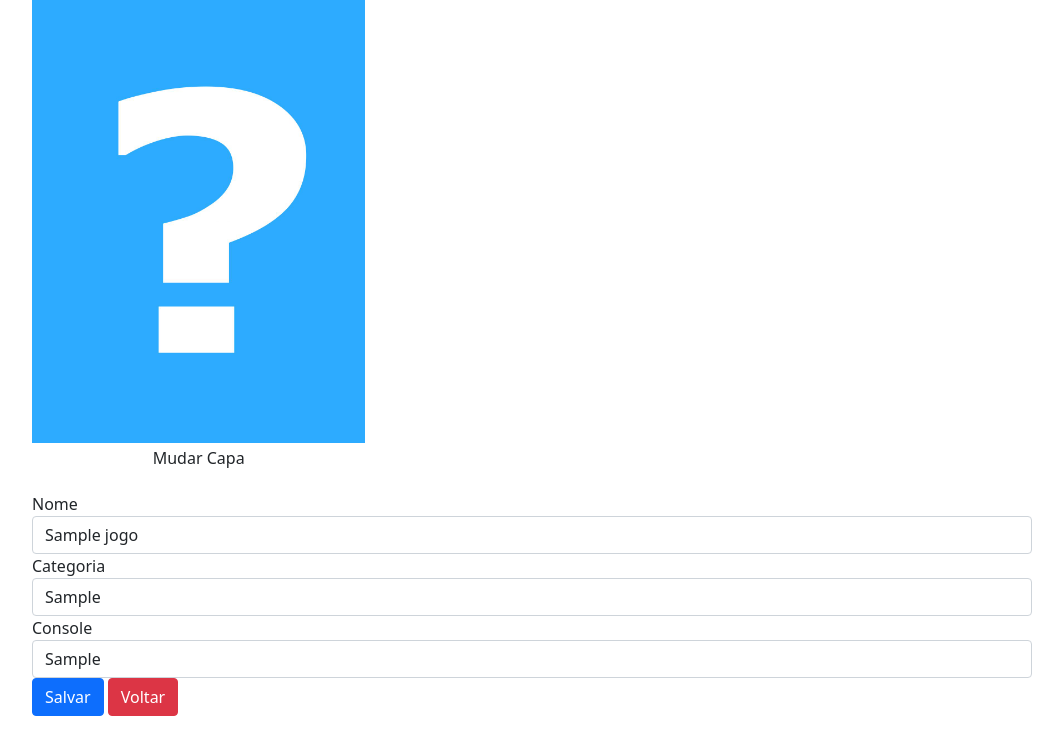
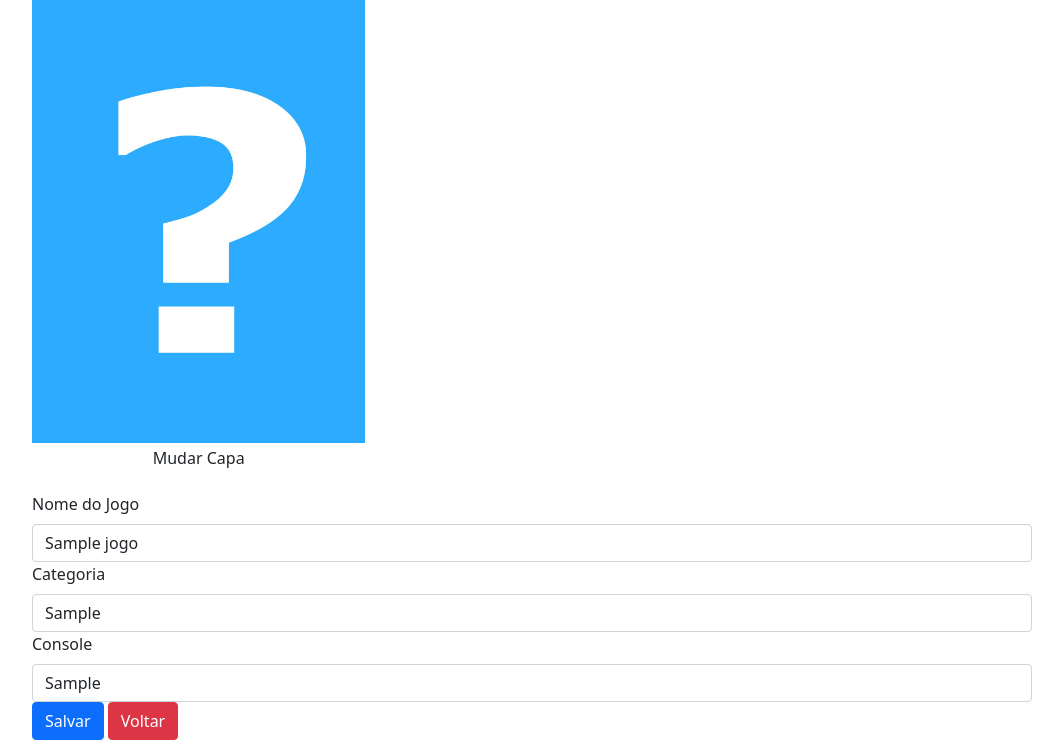
Before and after one commit to alura-cursos/2471-jogoteca-2, a Flask app: page /editar/1 in a window 1280 px wide. Shown: the part 67-817 px from the top of the page, without its empty margins (108-1171 px from the left). Before the commit the page ends 783 px from the top, so only its background shows below. Run offline with Flask 2, Linux system fonts and the light colour scheme; the visitor is signed in with stand-in values (Sample User, id 1); tables that the repository leaves empty hold one stand-in row (values such as "Sample post"); some libraries are stand-ins or nearby versions.

Commit message:
Resultado após vídeo 5.4

```diff
--- a/jogoteca.py
+++ b/jogoteca.py
@@ -1,10 +1,12 @@
 from flask import Flask
 from flask_sqlalchemy import SQLAlchemy
+from flask_wtf.csrf import CSRFProtect
 
 app = Flask(__name__)
 app.config.from_pyfile('config.py')
 
 db = SQLAlchemy(app)
+csrf = CSRFProtect(app)
 
 from views import *
 
--- a/templates/editar.html
+++ b/templates/editar.html
@@ -13,21 +13,24 @@
         </figure>
 
         <fieldset>
-          <input type="hidden" name="id" value="{{ jogo.id }}">
+          <input type="hidden" name="id" value="{{ id }}">
+          {{ form.csrf_token() }}
           <div class="form-group">
-            <label for="nome">Nome</label>
-            <input type="text" id="nome" name="nome" class="form-control" value="{{ jogo.nome }}">
+            {{ form.nome.label(class="form-label") }}
+            {{ form.nome(class="form-control") }}
           </div>
           <div class="form-group">
-            <label for="categoria">Categoria</label>
-            <input type="text" id="categoria" name="categoria" class="form-control" value="{{ jogo.categoria }}">
+            {{ form.categoria.label(class="form-label") }}
+            {{ form.categoria(class="form-control") }}
           </div>
           <div class="form-group">
-            <label for="console">Console</label>
-            <input type="text" id="console" name="console" class="form-control" value="{{ jogo.console }}">
+            {{ form.console.label(class="form-label") }}
+            {{ form.console(class="form-control") }}
           </div>
-          <button type="submit" class="btn btn-primary btn-salvar">Salvar</button>
-          <a class="btn btn-danger" href="{{ url_for('index') }}">Voltar</a>
+          <div class="form-group">
+            {{ form.salvar(class="btn btn-primary") }}
+            <a class="btn btn-danger" href="{{ url_for('index') }}">Voltar</a>
+          </div>
         </fieldset>
       </form>
 {% endblock %}
--- a/templates/novo.html
+++ b/templates/novo.html
@@ -13,6 +13,7 @@
         </figure>
 
         <fieldset>
+          {{ form.csrf_token() }}
           <div class="form-group">
             {{ form.nome.label(class="form-label") }}
             {{ form.nome(class="form-control") }}
@@ -25,10 +26,10 @@
             {{ form.console.label(class="form-label") }}
             {{ form.console(class="form-control") }}
           </div>
-          <div>
+          <div class="form-group">
             {{ form.salvar(class="btn btn-primary") }}
+            <a class="btn btn-danger" href="{{ url_for('index') }}">Voltar</a>
           </div>
-          <a class="btn btn-danger" href="{{ url_for('index') }}">Voltar</a>
         </fieldset>
       </form>
 {% endblock %}
--- a/views.py
+++ b/views.py
@@ -50,24 +50,31 @@ def editar(id):
     if 'usuario_logado' not in session or session['usuario_logado'] == None:
         return redirect(url_for('login', proxima=url_for('editar', id=id)))
     jogo = Jogos.query.filter_by(id=id).first()
+    form = FormularioJogo()
+    form.nome.data = jogo.nome
+    form.categoria.data = jogo.categoria
+    form.console.data = jogo.console
     capa_jogo = recupera_imagem(id)
-    return render_template('editar.html', titulo='Editando Jogo', jogo=jogo, capa_jogo=capa_jogo)
+    return render_template('editar.html', titulo='Editando Jogo', id=id, capa_jogo=capa_jogo, form=form)
 
 @app.route('/atualizar', methods=['POST',])
 def atualizar():
-    jogo = Jogos.query.filter_by(id=request.form['id']).first()
-    jogo.nome = request.form['nome']
-    jogo.categoria = request.form['categoria']
-    jogo.console = request.form['console']
+    form = FormularioJogo(request.form)
 
-    db.session.add(jogo)
-    db.session.commit()
+    if form.validate_on_submit():
+        jogo = Jogos.query.filter_by(id=request.form['id']).first()
+        jogo.nome = form.nome.data
+        jogo.categoria = form.categoria.data
+        jogo.console = form.console.data
 
-    arquivo = request.files['arquivo']
-    upload_path = app.config['UPLOAD_PATH']
-    timestamp = time.time()
-    deleta_arquivo(id)
-    arquivo.save(f'{upload_path}/capa{jogo.id}-{timestamp}.jpg')
+        db.session.add(jogo)
+        db.session.commit()
+
+        arquivo = request.files['arquivo']
+        upload_path = app.config['UPLOAD_PATH']
+        timestamp = time.time()
+        deleta_arquivo(id)
+        arquivo.save(f'{upload_path}/capa{jogo.id}-{timestamp}.jpg')
 
     return redirect(url_for('index'))
 
```
